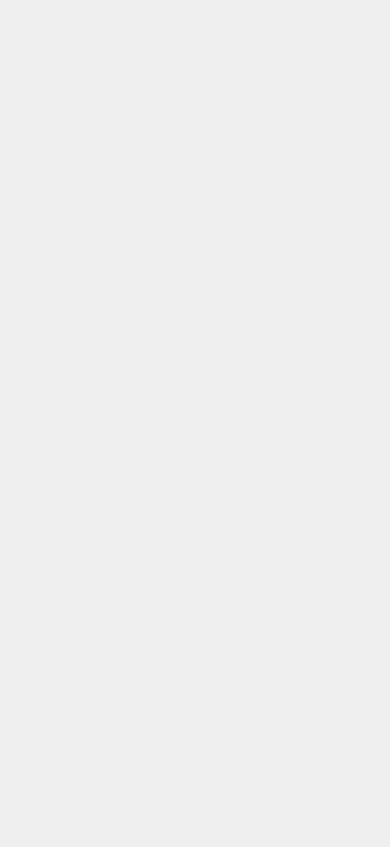
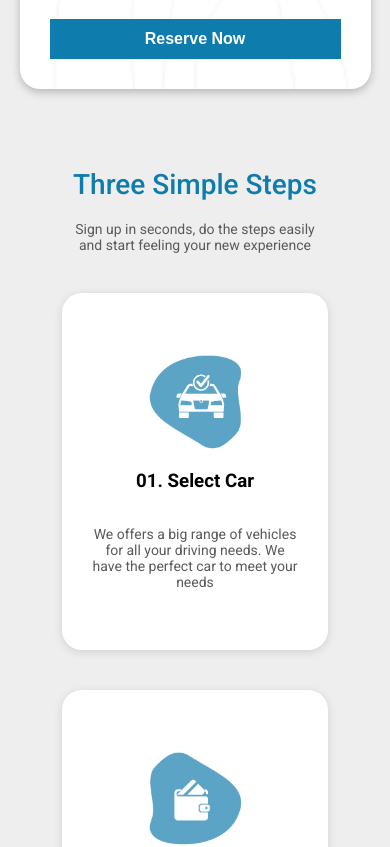
Before and after one commit to F-Naddaf/Orient-Auto, a React (Create React App) app in the folder client/: page / in a window 390 px wide. Shown: the part 740-1587 px from the top of the page. Before the commit the page ends 844 px from the top, so only its background shows below. Built offline with nearby package versions, Linux system fonts and the light colour scheme; no server answers.

Commit message:
Making the Plan compo responsive

```diff
--- a/client/src/components/home/booking/Booking.css
+++ b/client/src/components/home/booking/Booking.css
@@ -119,10 +119,10 @@
 
 @media (min-width: 375px) and (max-width: 425px) {
   .booking-conatiner {
-    padding: 20px;
+    padding: 30px;
   }
   .booking-selector {
-    grid-template-columns: repeat(2, 1fr);
+    grid-template-columns: repeat(1, 1fr);
     gap: 20px;
   }
   .booking-selector .car-form-label i {
--- a/client/src/components/home/plan/Plan.css
+++ b/client/src/components/home/plan/Plan.css
@@ -66,3 +66,45 @@
   font-size: 14px;
   color: rgb(90, 90, 90);
 }
+
+@media (max-width: 1024px) {
+  .plan-header {
+    width: 35%;
+  }
+  .plan-card-wrapper {
+    gap: 60px;
+    width: 100%;
+    margin: 80px 0;
+  }
+}
+
+@media (max-width: 768px) {
+  .plan-container {
+    width: 90%;
+    padding-top: 20px;
+  }
+  .plan-header {
+    width: 45%;
+  }
+  .plan-card-wrapper {
+    gap: 40px;
+  }
+}
+
+@media (min-width: 375px) and (max-width: 425px) {
+  .plan-container {
+    width: 85%;
+    padding-top: 40px;
+  }
+  .plan-header {
+    width: 75%;
+  }
+  .plan-card-wrapper {
+    grid-template-columns: repeat(1, 1fr);
+    margin: 40px 0;
+    justify-items: center;
+  }
+  .plan-card-wrapper article {
+    width: 80%;
+  }
+}
--- a/client/src/pages/Home.jsx
+++ b/client/src/pages/Home.jsx
@@ -14,8 +14,8 @@ const Home = () => {
     <div className="hero-section">
       <HeroSectio />
       <Booking />
-      {/* <Plan />
-      <VehicleModel />
+      <Plan />
+      {/* <VehicleModel />
       <WhyUs />
       <FAQ />
       <Download />
```
